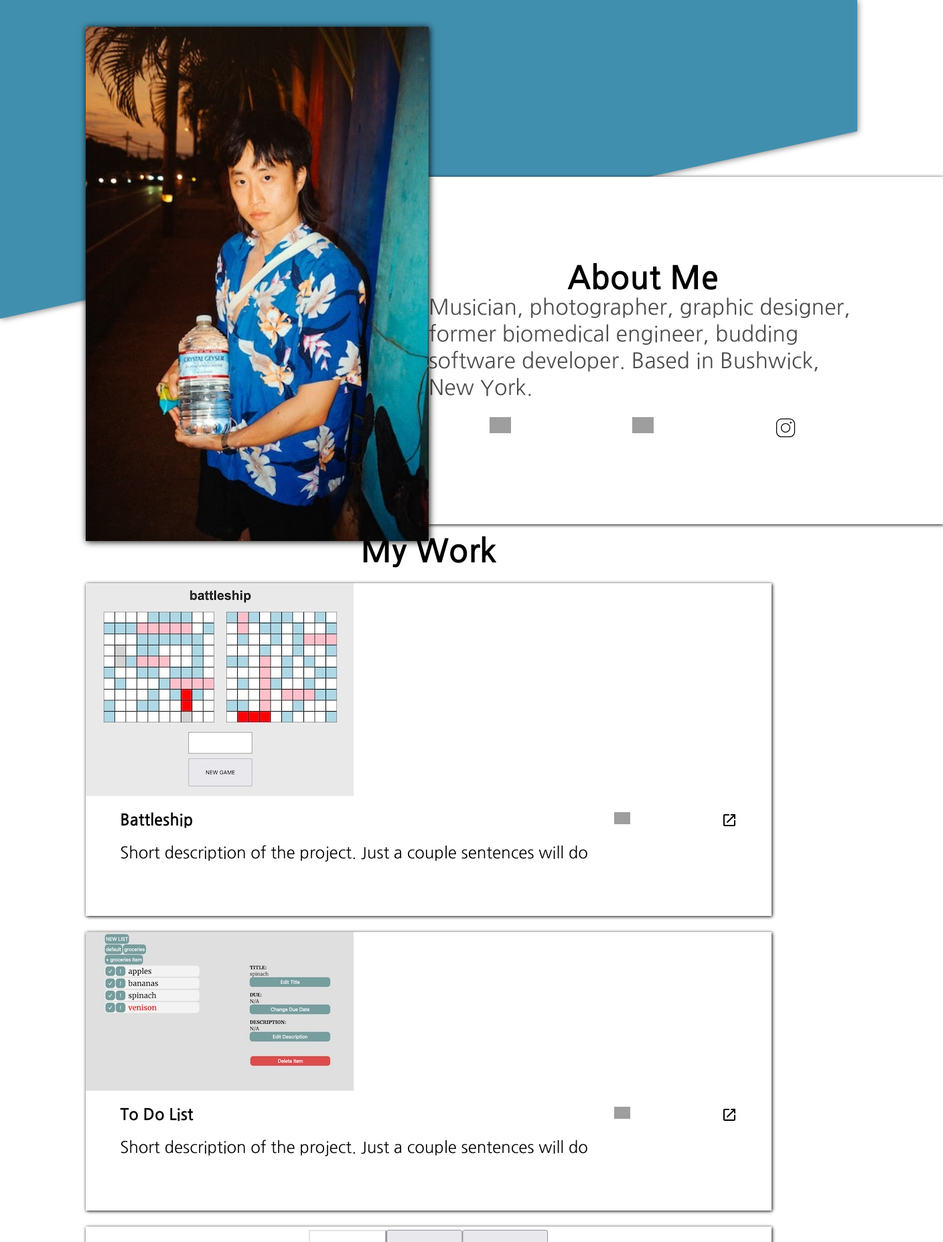
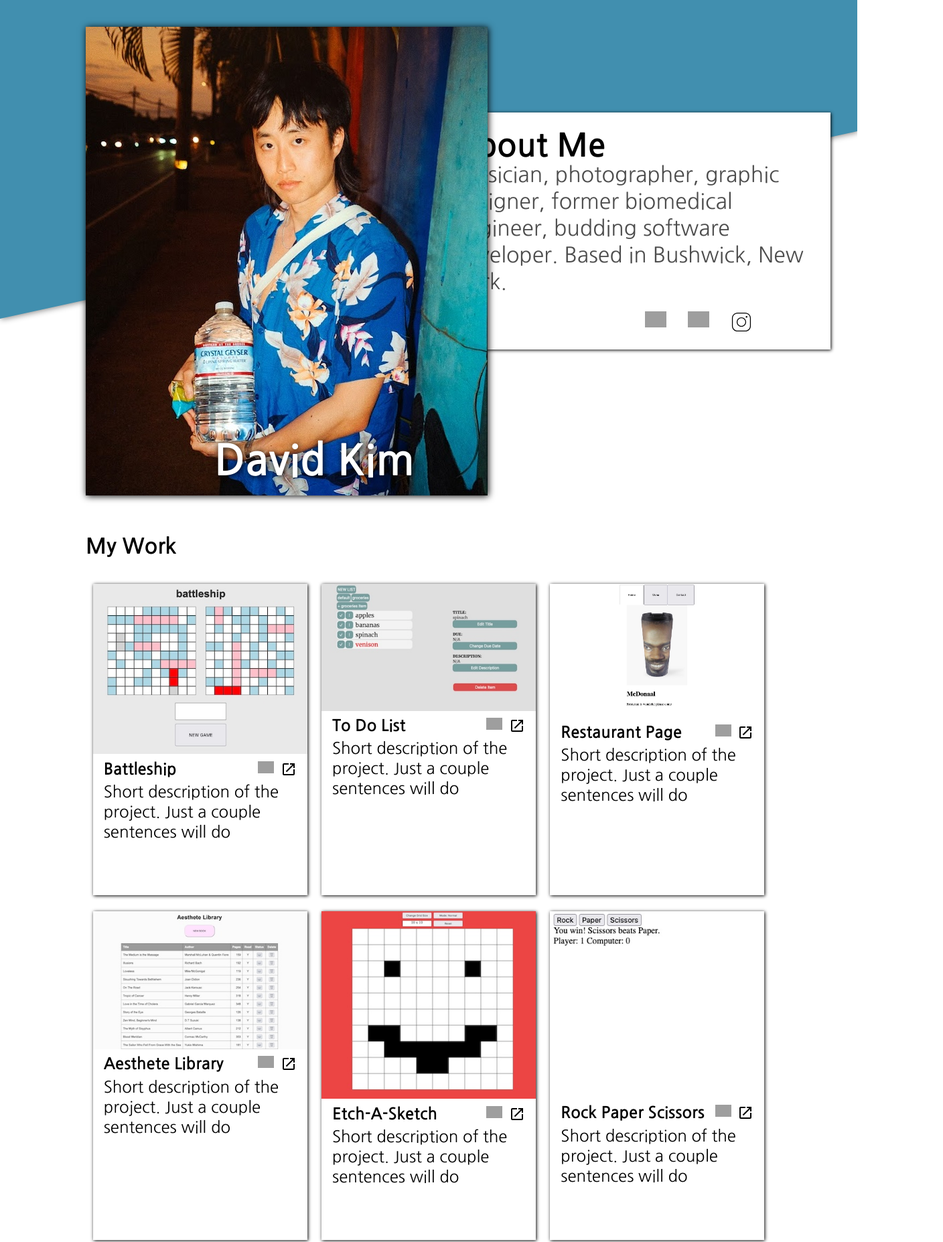
Before and after one commit to dkimb0/homepage, a plain HTML site: page index.html in a window 1280 px wide. Shown: the top 1855 px of the page at 67% size, 1408 px wide, since content can reach past the window. Drawn offline with Linux system fonts and the light colour scheme; grey boxes are pictures that could not be loaded.

Commit message:
created desktop media query, need to do tablet and fix header

```diff
--- a/index.html
+++ b/index.html
@@ -18,8 +18,19 @@
             <div class="shape"></div>
         </div>
         <div class="imageContainer">
-            <img class="portraitTop" src="./src/homepagePortrait400.jpeg" alt="">
-            <h1 class="heroTitle">David<br>Kim</h1>
+            <picture>
+                <source
+                    srcset="./src/homepagePortrait400.jpeg"
+                    media="(max-width: 749px)"
+                />
+                <source
+                    srcset="./src/homepagePortrait600cropped.jpeg"
+                    media="(min-width: 750px)"
+                >
+                <img class="portraitTop"
+                src="./src/homepagePortrait400.jpeg" alt="">
+                <h1 class="heroTitle">David Kim</h1>
+            </picture>
         </div>
 
 
@@ -45,8 +56,9 @@
         </div>
     </div>
 
+    <h1 class="projectHeader">My Work</h1>
+
     <div class="projectContainer">
-        <h1>My Work</h1>
         <div class="projectCard">
             <img src="./src/projectOneMobile.jpg" alt="">
             <div class="projectCardHeader">
@@ -140,6 +152,7 @@
     </div>
 
     <footer>
+        <div class="footerContent">
             <h1>Contact Me</h1>
             <p>Please get in touch if you think our work could be mutually beneficial!
             <br><br>1234 Random Road<br>Random Town, California 12345
@@ -157,10 +170,10 @@
                         <path d="M 16 3 C 8.8324839 3 3 8.8324839 3 16 L 3 34 C 3 41.167516 8.8324839 47 16 47 L 34 47 C 41.167516 47 47 41.167516 47 34 L 47 16 C 47 8.8324839 41.167516 3 34 3 L 16 3 z M 16 5 L 34 5 C 40.086484 5 45 9.9135161 45 16 L 45 34 C 45 40.086484 40.086484 45 34 45 L 16 45 C 9.9135161 45 5 40.086484 5 34 L 5 16 C 5 9.9135161 9.9135161 5 16 5 z M 37 11 A 2 2 0 0 0 35 13 A 2 2 0 0 0 37 15 A 2 2 0 0 0 39 13 A 2 2 0 0 0 37 11 z M 25 14 C 18.936712 14 14 18.936712 14 25 C 14 31.063288 18.936712 36 25 36 C 31.063288 36 36 31.063288 36 25 C 36 18.936712 31.063288 14 25 14 z M 25 16 C 29.982407 16 34 20.017593 34 25 C 34 29.982407 29.982407 34 25 34 C 20.017593 34 16 29.982407 16 25 C 16 20.017593 20.017593 16 25 16 z"></path>
                     </svg>
                 </a>
-
             </div>
+        </div>
+        <img class="footerImg" src="./src/footerPortrait.jpg" alt="">
     </footer>
-    <img class="footerImg" src="./src/footerPortrait.jpg" alt="">
 
 </body>
 </html>
--- a/styles.css
+++ b/styles.css
@@ -27,6 +27,7 @@ html {
     padding-bottom: 0;
     margin-bottom: 0;
     position: relative;
+    height: 90vh;
 }
 .portraitTop {
     display: block;
@@ -35,7 +36,10 @@ html {
     box-shadow: 1px 1px 10px;
     width: 80vw;
     z-index: 2;
+}
 
+picture {
+    height: 100%;
 }
 
 .heroTitle {
@@ -100,6 +104,11 @@ html {
     padding-bottom: 10vh;
 }
 
+.projectHeader {
+    text-align: center;
+    margin-bottom: 5vh;
+}
+
 .projectCardHeader {
     display: flex;
     justify-content: space-between;
@@ -126,18 +135,24 @@ svg{
 }
 footer {
     background-color: #418faf;
+    display: grid;
+    grid-template-rows: 1fr;
     margin-top: 5vh;
     color: white;
     padding-top: 5vh;
-    padding-bottom: 5vh;
 }
 
-footer > h1 {
+.footerContent {
+    padding: 0;
+    margin: 0;
+}
+
+.footerContent > h1 {
     text-align: center;
     margin-bottom: 2vh;
 }
 
-footer > p {
+.footerContent > p {
     padding-left: 5vw;
     padding-right: 5vw;
 }
@@ -145,150 +160,159 @@ footer > p {
 .footerImg {
     width: 100vw;
     height: auto;
+    margin-top: 5vh;
 }
 
 
 
 @media (min-width: 750px){
-    .shapeContainer {
-        position: absolute;
-        z-index: -1;
-        filter: drop-shadow(grey 1px 1px 5px)
+    .shape {
+        height: 70vh;
     }
 
-    .shape {
-        width: 100vw;
-        height: 70vh;
-        background-color:#418faf;
-        clip-path: polygon(0% 0%, 100% 0%, 100% 35%, 0% 85%);
-    }
-
-    .imageContainer{
-        padding-top: 5vh;
-        padding-bottom: 0;
-        margin-bottom: 0;
-        position: relative;
-    }
     .portraitTop {
         position: absolute;
         left: 10vw;
-        box-shadow: 1px 1px 10px;
         width: 40vw;
     }
 
     .heroTitle {
-        position: absolute;
-        bottom: 5vw;
-        left: 15vw;
-        color: white;
-        text-shadow: 1px 1px 10px black;
-        font-size: 4rem;
+        top: 20px;
+        left: 400px;
     }
 
     .hero > h1,
     .projectContainer > h1 {
-        text-align: center;
-        font-size: 3rem;
-    }
-
-    .hero > p {
-        font-size: 2rem;
-        color: rgb(77, 77, 77)
+        text-align: right;
     }
 
     .hero {
         position: absolute;
-        left: 40vw;
+        left: 30vw;
         top: 20vw;
-        margin-top: 1vh;
-        padding: 10vw;
         background-color: white;
         box-shadow: 1px 1px 5px black;
-        width: 70vw;
+        width: 60vw;
     }
 
     .heroContainer {
-        position: relative;
+        height: 120vh;
+    }
+
+    .projectHeader{
+        text-align: left;
+        padding-left: 5vw;
+    }
+
+    .projectContainer {
+        grid-template-columns: repeat(2, 1fr);
+    }
+
+    .projectCard {
+        width: 40vw;
+    }
+
+    footer {
+        grid-template-columns: 1fr 1fr;
+        justify-items: center;
+        padding-bottom: 5vh;
+    }
+
+    .footerImg {
+        margin-top: 0;
+        width: 30vw;
+    }
+
+    .footerContent > .iconContainer {
+        margin-left: 12vw;
+        width: 25vw;
+    }
+}
+
+@media (min-width: 992px){
+    .portraitTop{
+        max-height: 800px;
+        width: auto;
+    }
+
+    .heroTitle{
+        position: absolute;
+        bottom: 0;
+        top: auto;
+        left: 25vw;
+        z-index: 9;
+    }
+
+    .hero > h1 {
+        text-align: left;
+    }
+
+    .hero {
+        padding: 2vw;
+        max-height: 50vh;
+        width: min(50vw, 600px);
+        left: 50vw;
+        top: 20vh;
+    }
+
+    .hero > * {
+        margin-left: 1vw;
+    }
+
+    .heroContainer {
         height: 100vh;
     }
 
     .iconContainer {
-        margin-top: 24px;
-        margin-right: auto;
-        margin-left: auto;
-        width: 50vw;
-
-        display: flex;
-        justify-content: space-around;
+        width: 15vw;
+        margin-left: 22vw;
     }
 
-    .icon {
-        width: 2rem;
-        height: auto;
+
+    .projectContainer{
+        margin: auto;
+        width: 80vw;
+        grid-template-columns: repeat(3, 1fr);
+        column-gap: 0px;
     }
 
-    .inlineIcon {
-        width: 1.5rem;
-        height: auto;
+    .projectCard{
+        width: 25vw;
     }
 
-    .projectContainer {
-        display: grid;
-        gap: 1.5rem;
+    .projectHeader {
+        margin-left: 5vw;
     }
 
-    .projectCard {
-        width: 80vw;
-        box-shadow: 1px 1px 5px black;
-        grid-template-rows: 1fr;
-        justify-self: center;
-        padding-bottom: 10vh;
-    }
-
-    .projectCardHeader {
-        display: flex;
-        justify-content: space-between;
-        padding: 2% 5%
-    }
-
-    .projectCard > img {
-        max-width: 100%;
-    }
-
-    .projectCard > p {
-        font-size: 1.5rem;
-        margin: 0 5%;
-    }
-
-    .projectCardLinks{
-        display: flex;
-        width: 20%;
-        justify-content: space-between;
-    }
-
-    svg{
-        display: block;
-    }
     footer {
-        background-color: #418faf;
-        margin-top: 5vh;
-        color: white;
-        padding-top: 5vh;
-        padding-bottom: 5vh;
-    }
-
-    footer > h1 {
-        text-align: center;
-        margin-bottom: 2vh;
-    }
-
-    footer > p {
-        padding-left: 5vw;
-        padding-right: 5vw;
+        grid-template-columns: 1fr 1fr;
+        justify-items: center;
+        padding-left: 15vw;
+        padding-right: 15vw;
     }
 
     .footerImg {
-        width: 100vw;
-        height: auto;
+        margin-top: 0;
+        width: 25vw;
+    }
+
+    .footerContent > .iconContainer {
+        margin-left: 10vw;
+    }
+
+}
+
+@media (min-width: 2000px){
+    .portraitTop {
+        left: 25vw;
+    }
+
+    .heroTitle{
+        left: 35vw;
+    }
+
+    .hero > .iconContainer {
+        margin-left: 15vw;
+        width: 10vw;
     }
 }
```
Also changed, not shown: src/homepagePortrait600cropped.jpeg (added). Lines whose indentation alone changed are shown as unchanged.
